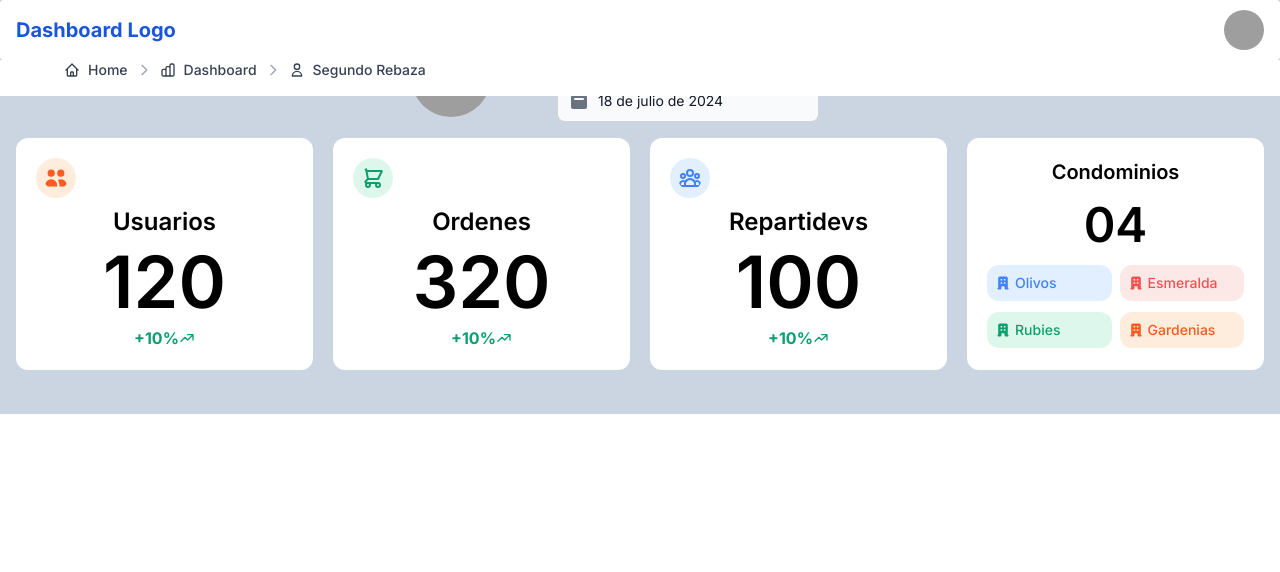
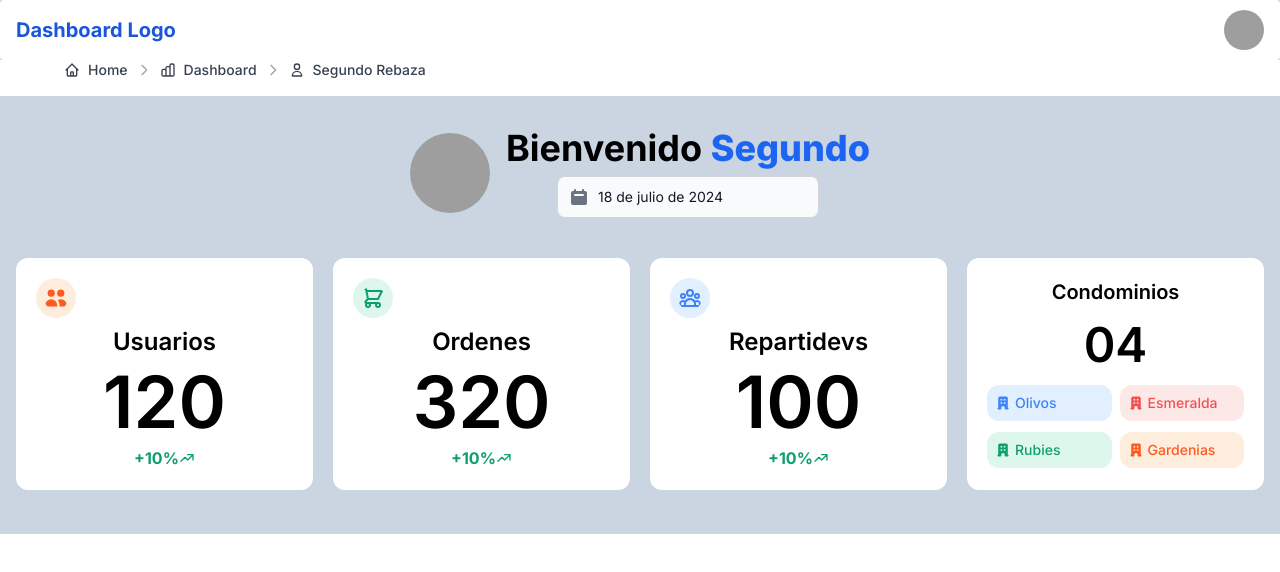
Before and after one commit to SegundoRP/ican_project, a Next.js app in the folder frontend/: page /dashboard in a window 1280 px wide. Shown: the top 572 px of the page. Built offline with nearby package versions, Linux system fonts and the light colour scheme; grey boxes are pictures that could not be loaded.

Commit message:
feat: :sparkles: Se creo y agrego el componente Bienvenido a la pagina principal del Dashboard

```diff
--- a/frontend/src/app/dashboard/page.jsx
+++ b/frontend/src/app/dashboard/page.jsx
@@ -1,26 +1,11 @@
+import Bienvenido from "@/components/dashboard/Bienvenido";
 import Cards from "@/components/dashboard/cards/Cards";
-import { Avatar, Datepicker } from "flowbite-react";
 
 
 export default function pageDashboard() {
   return (
     <main className="p-4 bg-slate-300">
-      <section className="my-2 sm:my-4">
-        <div className="grid place-content-center sm:flex sm:items-center sm:gap-4">
-          <Avatar img="https://unavatar.io/segundorp" rounded size="lg" />
-          <div className="text-center space-y-2">
-            <h2 className="text-3xl sm:text-4xl font-bold">Bienvenido Segundo</h2>
-            <Datepicker
-              className="flex justify-center"
-              language="es-ES"
-              labelTodayButton="Hoy"
-              labelClearButton="Limpar"
-              autoHide={false}
-              weekStart={1}
-            />
-          </div>
-        </div>
-      </section>
+      <Bienvenido/>
       <Cards/>
     </main>
   )
--- /dev/null
+++ b/frontend/src/components/dashboard/Bienvenido.jsx
@@ -0,0 +1,23 @@
+import { Avatar, Datepicker } from "flowbite-react";
+
+
+export default function Bienvenido() {
+  return (
+    <section className="mt-24 sm:mt-28 mb-5 sm:mb-10">
+        <div className="grid place-content-center sm:flex sm:items-center sm:gap-4">
+          <Avatar img="https://unavatar.io/segundorp" rounded size="lg" />
+          <div className="text-center space-y-2">
+            <h2 className="text-3xl sm:text-4xl font-bold">Bienvenido <span className="text-blue-600 font-extrabold">Segundo</span></h2>
+            <Datepicker
+              className="flex justify-center"
+              language="es-ES"
+              labelTodayButton="Hoy"
+              labelClearButton="Limpar"
+              autoHide={false}
+              weekStart={1}
+            />
+          </div>
+        </div>
+      </section>
+  )
+}
```
